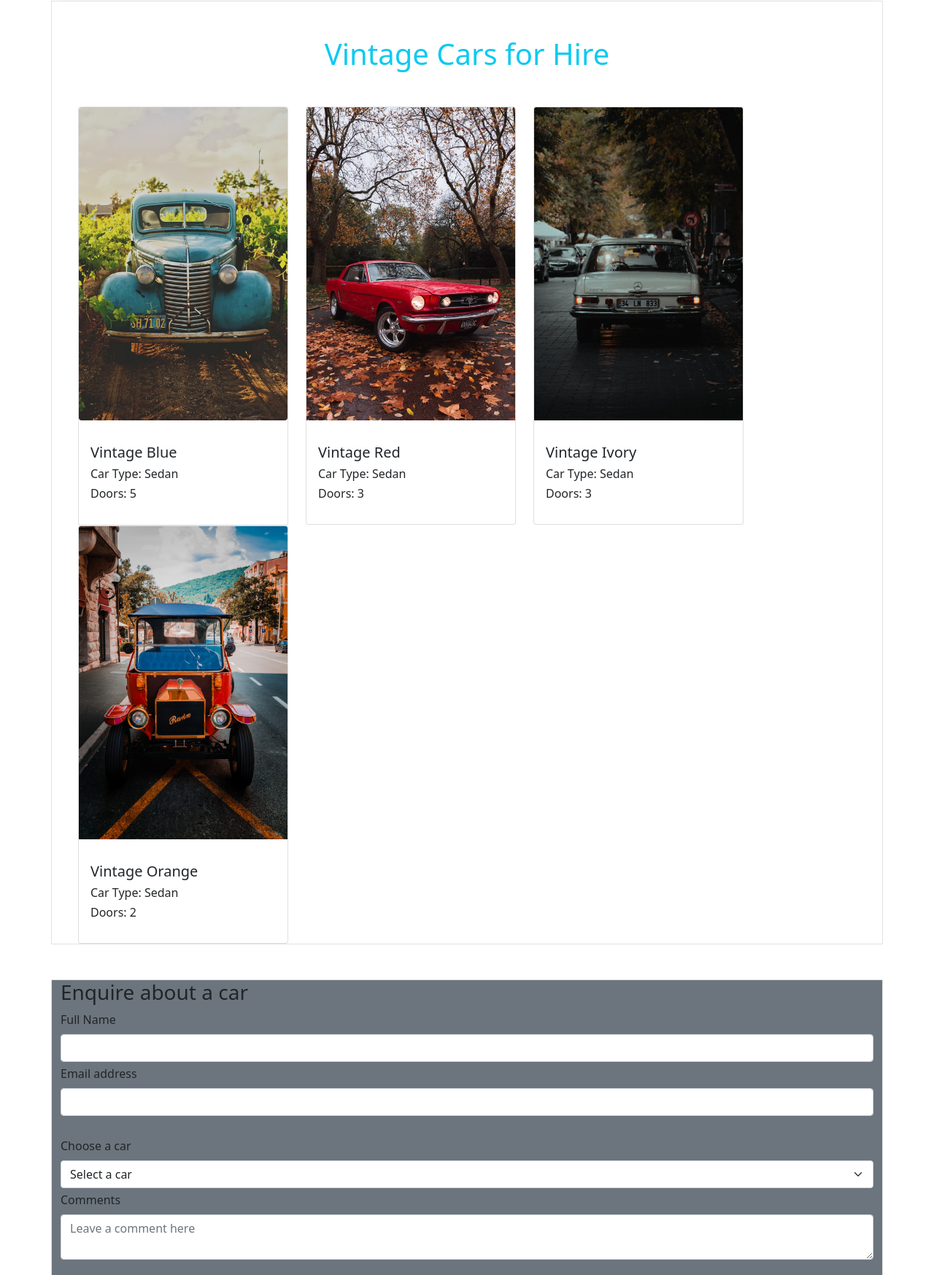
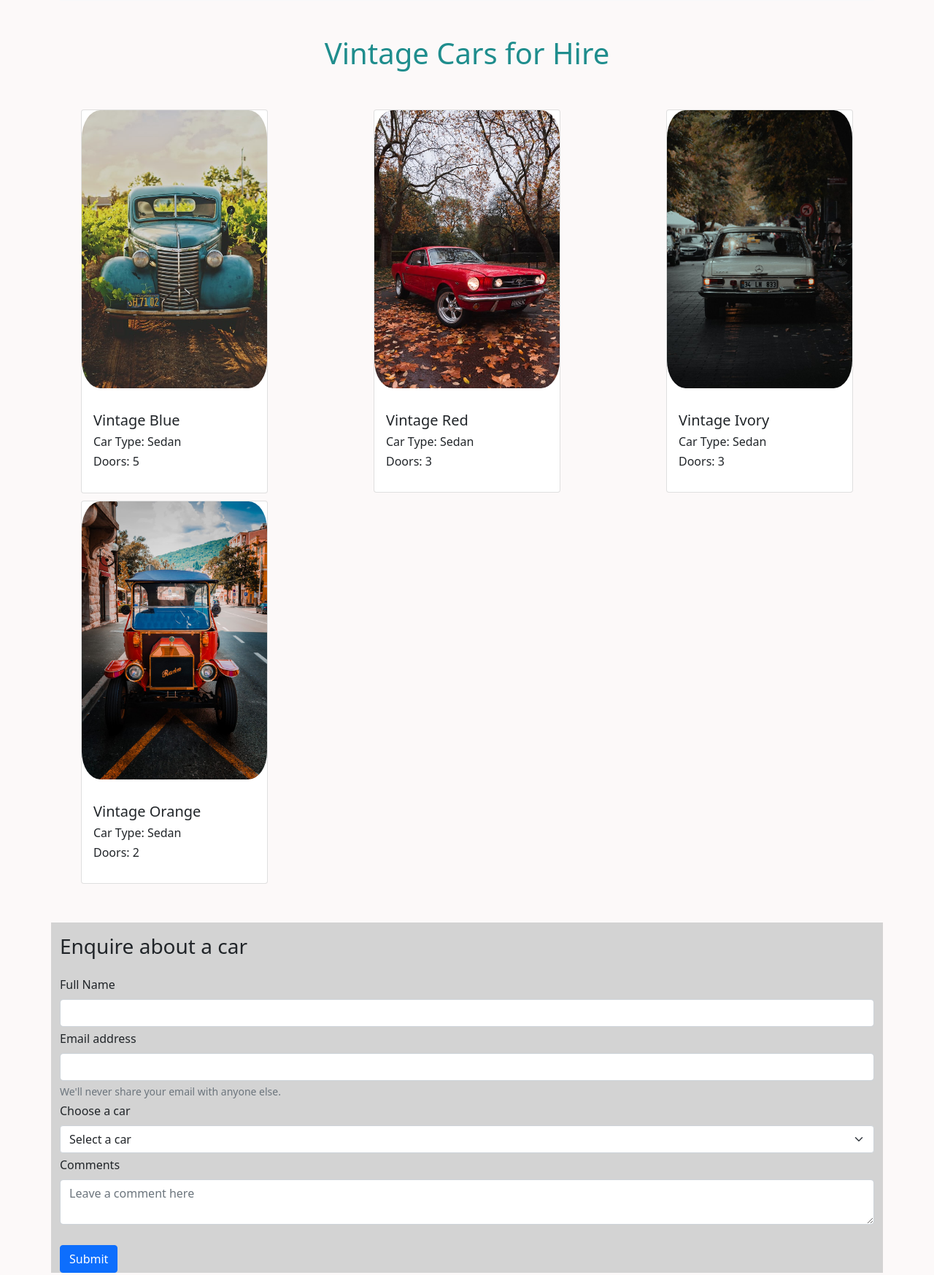
Before and after one commit to coletto817/Vintage_Cars_project, a plain HTML site: page index.html in a window 1280 px wide. Shown: the part 57-1804 px from the top of the page at 73% size. Drawn offline with nearby package versions, Linux system fonts and the light colour scheme.

Commit message:
add google map

```diff
--- a/css/styles.css
+++ b/css/styles.css
@@ -1,4 +1,27 @@
-.logo {
-    max-width: 100%;
-    height: auto;
+body {
+    background: rgb(252, 249, 249);
 }
+
+.logo img {
+    width: 90px;
+}
+
+.heading {
+    color: rgb(31, 141, 141);
+}
+
+.card img {
+    border-radius: 10%;
+}
+
+.card-img-top {
+    width: 100%;
+}
+
+.card {
+    margin: 5px;
+}
+
+.form {
+    background-color: lightgrey;
+}
--- a/index.html
+++ b/index.html
@@ -50,14 +50,14 @@
           <!-- Car Listings starts -->
     <main>
               <div class="row" id="listings">
-              <div class="col border">
+                <div class="col">
                   <div class="container">
-                  <h1 class="text-center text-info m-5">Vintage Cars for Hire</h1>
+                    <h1 class="text-center m-5 heading">Vintage Cars for Hire</h1>
                     <!-- First Card -->
-                  <div class="row row-cols-auto">
+                    <div class="row row-cols-auto justify-content-between">
                       <div class="col">
-                      <div class="card" style="width: 18rem;">
-                        <img src="images/VintageCar1.jpeg" class="card-img-top rounded" alt="VintageCar1">
+                        <div class="card" style="width: 16rem;">
+                          <img src="images/VintageCar1.jpeg" class="card-img-top" alt="VintageCar1">
                           <div class="card-body">
                             <p class="card-text">
                               <h5>Vintage Blue</h5>
@@ -69,7 +69,7 @@
                       </div>
                       <!-- Second Card -->
                       <div class="col">
-                      <div class="card" style="width: 18rem;">
+                        <div class="card" style="width: 16rem;">
                           <img src="./images/VintageCar2.jpeg" class="card-img-top" alt="VintageCar2">
                           <div class="card-body">
                             <p class="card-text">
@@ -82,7 +82,7 @@
                       </div>
                       <!-- Third Card -->
                       <div class="col">
-                      <div class="card" style="width: 18rem;">
+                        <div class="card" style="width: 16rem;">
                           <img src="./images/VintageCar3.jpeg" class="card-img-top" alt="VintageCar3">
                           <div class="card-body">
                             <p class="card-text">
@@ -95,7 +95,7 @@
                       </div>
                       <!-- Fourth Card -->
                       <div class="col">
-                      <div class="card" style="width: 18rem;">
+                        <div class="card" style="width: 16rem;">
                           <img src="./images/VintageCar4.jpeg" class="card-img-top" alt="VintageCar4">
                           <div class="card-body">
                             <p class="card-text">
@@ -113,8 +113,8 @@
 
                 <!-- Form Starts -->
               <div class="row" id="enquiry">
-              <div class="col border bg-secondary mt-5">
-                <h3>Enquire about a car</h3>
+                <div class="col mt-5 form">
+                  <h3 class="py-3">Enquire about a car</h3>
                   <form>
                     <div class="mb-1">
                       <label for="exampleInputFullName" class="form-label">Full Name</label>
@@ -147,18 +147,23 @@
 
                 <!-- Contact Info Starts -->
               <div class="row" id="contact">
-              <div class="col border mt-5">
+                <div class="col mt-5">
+                  <p>
                     <h3>Contact</h3>
                       Address: 27 Carlisle Street, Earlston, Vic 3669 <br>
                       Phone: 123456789 <br>
                       Email: info@colettevintage.com.au
+                  </p>
+                  <p>
+                    <iframe src="https://www.google.com/maps/embed?pb=!1m18!1m12!1m3!1d12598.846276532717!2d144.97022523831987!3d-37.867038736333825!2m3!1f0!2f0!3f0!3m2!1i1024!2i768!4f13.1!3m3!1m2!1s0x6ad66866f54cbb0f%3A0x7a5f8a44ef5bc193!2s7%20Carlisle%20St%2C%20St%20Kilda%20VIC%203182!5e0!3m2!1sen!2sau!4v1621477065072!5m2!1sen!2sau" width="400" height="300" style="border:0;" allowfullscreen="" loading="lazy"></iframe>
+                  </p>
                 </div>
               </div>
                 <!-- Contact Info Ends -->
 
                 <!-- Footer Starts -->
               <div class="row">
-              <div class="col border text-center mt-5">
+                <div class="col text-center mt-5">
                   Copyright LL. All rights reserved 2021
                 </div>
                 <!-- Footer Ends -->
```
Lines whose indentation alone changed are shown as unchanged.
